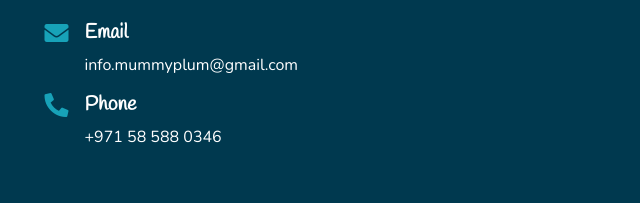
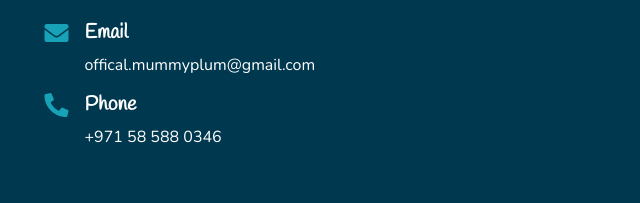
Before and after one commit to mahdy786/mahdy786.github.com, a plain HTML site: page about.html in a window 1280 px wide. Shown: the part 1915-2118 px from the top of the page, 307-947 px from the left. Drawn offline with nearby package versions, Linux system fonts and the light colour scheme.

Commit message:
Update about.html

```diff
--- a/about.html
+++ b/about.html
@@ -327,7 +327,7 @@
                     <h4 class="fa fa-envelope text-primary"></h4>
                     <div class="pl-3">
                         <h5 class="text-white">Email</h5>
-                        <p>info.mummyplum@gmail.com</p>
+                        <p>offical.mummyplum@gmail.com</p>
                     </div>
                 </div>
                 <div class="d-flex">
```
